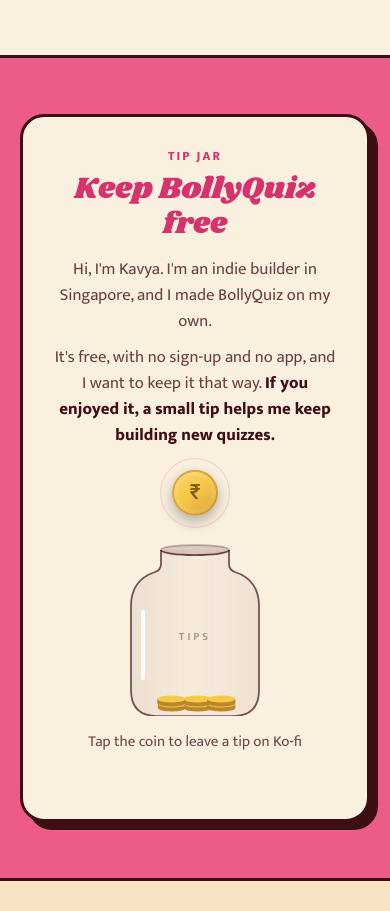
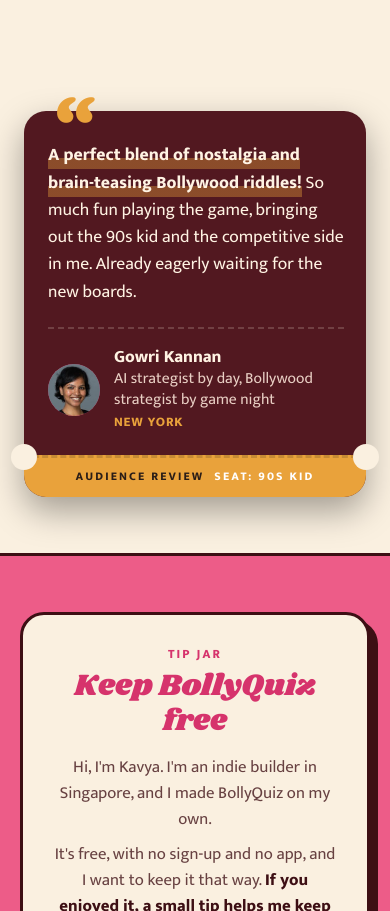
Before and after one commit to kavyaj/bollywood-quiz, a plain HTML site: page index.html in a window 390 px wide. Shown: the part 9431-10342 px from the top of the page. Drawn offline with Linux system fonts and the light colour scheme.

Commit message:
Add Gowri Kannan's testimonial to four pages
A ticket-style testimonial card, shared via assets/testimonial.css, placed
above the tip jar on the homepage (dark version), the emoji quiz and the PPT
page, and above the FAQ on the 50 questions page (which has no tip jar of its
own). Same quote on every page; the tagline differs on the PPT page.

- No review or rating markup, since Google ignores reviews a site publishes
  about itself
- The homepage card sits in the site's .wrap container so the ticket notches
  stay on screen on phones

Co-Authored-By: Claude Sonnet 5.5 <noreply@anthropic.com>

```diff
--- /dev/null
+++ b/assets/testimonial.css
@@ -0,0 +1,119 @@
+/* BollyQuiz testimonial component. Shared by every page. */
+.bq-testimonial {
+  --t-bg: #FFFCF6;
+  --t-ink: #2A1D17;
+  --t-muted: #6F5E52;
+  --t-accent: #D6457A;
+  --t-gold: #E9A23B;
+  --t-stub: #FBE6BF;
+  --t-page: #F6EFE2;           /* colour of the page behind the card, for the notches */
+  position: relative;
+  display: grid;
+  grid-template-columns: 1fr auto;
+  max-width: 680px;
+  margin: 0 auto;
+  background: var(--t-bg);
+  color: var(--t-ink);
+  border-radius: 22px;
+  box-shadow: 0 2px 4px rgba(42,29,23,.06), 0 14px 32px rgba(42,29,23,.10);
+  font-family: "Mukta", system-ui, sans-serif;
+  transform: rotate(-1deg);
+  transition: transform .3s cubic-bezier(.2,1.4,.4,1);
+}
+.bq-testimonial:hover { transform: rotate(0) translateY(-2px); }
+
+.bq-testimonial__body { position: relative; padding: 34px 32px 26px 36px; }
+.bq-testimonial__mark {
+  position: absolute; top: -22px; left: 24px;
+  font-family: "Shrikhand", cursive; font-size: 5.2rem; line-height: 1;
+  color: var(--t-gold);
+}
+.bq-testimonial blockquote { margin: 0; }
+.bq-testimonial blockquote p {
+  margin: 0;
+  font-size: 1.22rem; line-height: 1.55; font-weight: 500;
+}
+.bq-testimonial blockquote strong {
+  font-weight: 700;
+  background: linear-gradient(transparent 62%, rgba(233,162,59,.38) 62%);
+}
+
+.bq-testimonial figcaption {
+  display: flex; align-items: center; gap: 14px;
+  margin-top: 22px; padding-top: 18px;
+  border-top: 2px dashed #E7DCCB;
+}
+.bq-testimonial__avatar {
+  flex: none; display: grid; place-items: center;
+  width: 52px; height: 52px; border-radius: 50%;
+  background: var(--t-accent); color: #fff;
+  font-family: "Shrikhand", cursive; font-size: 1.15rem;
+  overflow: hidden;
+}
+.bq-testimonial__avatar img { width: 100%; height: 100%; object-fit: cover; }
+.bq-testimonial__name { display: block; font-weight: 700; font-size: 1.08rem; line-height: 1.2; }
+.bq-testimonial__tagline { display: block; color: var(--t-muted); font-size: .98rem; line-height: 1.35; }
+.bq-testimonial__place { display: block; margin-top: 2px; color: var(--t-accent); font-size: .82rem; font-weight: 700; letter-spacing: .06em; text-transform: uppercase; }
+
+/* the ticket stub */
+.bq-testimonial__stub {
+  position: relative;
+  display: flex; flex-direction: column; align-items: center; justify-content: center; gap: 10px;
+  width: 86px;
+  background: var(--t-stub);
+  border-radius: 0 22px 22px 0;
+  border-left: 3px dashed rgba(42,29,23,.18);
+}
+.bq-testimonial__stub::before, .bq-testimonial__stub::after {
+  content: ""; position: absolute; left: -14px;
+  width: 26px; height: 26px; border-radius: 50%;
+  background: var(--t-page);
+}
+.bq-testimonial__stub::before { top: -13px; }
+.bq-testimonial__stub::after { bottom: -13px; }
+.bq-testimonial__stub span {
+  writing-mode: vertical-rl; transform: rotate(180deg);
+  font-size: .74rem; font-weight: 700; letter-spacing: .18em; text-transform: uppercase;
+  color: var(--t-ink); white-space: nowrap;
+}
+.bq-testimonial__stub span + span { color: var(--t-accent); }
+
+/* compact variant: pull quote only, for under CTAs and in footers */
+.bq-testimonial--compact { max-width: 520px; transform: none; }
+.bq-testimonial--compact:hover { transform: translateY(-2px); }
+.bq-testimonial--compact .bq-testimonial__body { padding: 24px 24px 20px 28px; }
+.bq-testimonial--compact .bq-testimonial__mark { font-size: 3.8rem; top: -16px; left: 18px; }
+.bq-testimonial--compact blockquote p { font-size: 1.05rem; }
+.bq-testimonial--compact figcaption { margin-top: 14px; padding-top: 12px; }
+.bq-testimonial--compact .bq-testimonial__avatar { width: 40px; height: 40px; font-size: .95rem; }
+.bq-testimonial--compact .bq-testimonial__stub { width: 58px; }
+
+/* dark variant: for the maroon homepage */
+.bq-testimonial--dark {
+  --t-bg: #521820; --t-ink: #FFF3E3; --t-muted: #E9CFC4;
+  --t-stub: #E9A23B; --t-page: #3D0F14;
+  box-shadow: 0 14px 34px rgba(0,0,0,.35);
+}
+.bq-testimonial--dark figcaption { border-top-color: rgba(255,243,227,.18); }
+.bq-testimonial--dark .bq-testimonial__stub span { color: #2A1D17; }
+.bq-testimonial--dark .bq-testimonial__stub span + span { color: #fff; }
+.bq-testimonial--dark .bq-testimonial__place { color: var(--t-gold); }
+
+@media (max-width: 560px) {
+  .bq-testimonial { grid-template-columns: 1fr; transform: none; }
+  .bq-testimonial__stub {
+    width: auto; flex-direction: row; padding: 10px 16px;
+    border-radius: 0 0 22px 22px; border-left: 0; border-top: 3px dashed rgba(42,29,23,.18);
+  }
+  .bq-testimonial__stub::before { top: -14px; left: -13px; }
+  .bq-testimonial__stub::after { top: -14px; bottom: auto; left: auto; right: -13px; }
+  .bq-testimonial__stub span { writing-mode: horizontal-tb; transform: none; }
+  .bq-testimonial blockquote p { font-size: 1.1rem; }
+  .bq-testimonial__body { padding: 30px 22px 22px 24px; }
+  .bq-testimonial--compact .bq-testimonial__stub { width: auto; }
+}
+@media (prefers-reduced-motion: reduce) {
+  .bq-testimonial, .bq-testimonial:hover { transition: none; }
+}
+
+.bq-testimonial-wrap { margin: 56px auto; padding: 0 4px; }
--- a/index.html
+++ b/index.html
@@ -680,6 +680,7 @@ kbd {
   .ticker-track [aria-hidden] { display: none; }
 }
 </style>
+<link rel="stylesheet" href="/assets/testimonial.css">
 </head>
 <body>
 
@@ -937,6 +938,33 @@ kbd {
       </ul>
     </div>
   </section>
+
+  <div class="wrap">
+    <!-- Gowri Kannan testimonial. The same quote is on 4 pages (home, 50 questions, emoji quiz, PPT):
+         change them together. Styles: /assets/testimonial.css -->
+    <section class="bq-testimonial-wrap" aria-label="What players say">
+      <figure class="bq-testimonial bq-testimonial--dark" style="--t-page: var(--cream)">
+        <div class="bq-testimonial__body">
+          <span class="bq-testimonial__mark" aria-hidden="true">&ldquo;</span>
+          <blockquote>
+            <p><strong>A perfect blend of nostalgia and brain-teasing Bollywood riddles!</strong> So much fun playing the game, bringing out the 90s kid and the competitive side in me. Already eagerly waiting for the new boards.</p>
+          </blockquote>
+          <figcaption>
+            <span class="bq-testimonial__avatar"><img src="/assets/testimonials/gowri-kannan.jpg" alt="" width="52" height="52" loading="lazy"></span>
+            <span>
+              <span class="bq-testimonial__name">Gowri Kannan</span>
+              <span class="bq-testimonial__tagline">AI strategist by day, Bollywood strategist by game night</span>
+              <span class="bq-testimonial__place">New York</span>
+            </span>
+          </figcaption>
+        </div>
+        <div class="bq-testimonial__stub" aria-hidden="true">
+          <span>Audience review</span>
+          <span>Seat: 90s kid</span>
+        </div>
+      </figure>
+    </section>
+  </div>
 
   <section class="tipjar-section" id="tip-jar" aria-labelledby="tipjar-title">
     <div class="wrap">
```
Also changed, not shown: bollywood-emoji-quiz/index.html (+26 -0 lines), bollywood-quiz-ppt/index.html (+26 -0 lines), bollywood-quiz-questions/index.html (+26 -0 lines), assets/testimonials/gowri-kannan.jpg (added).
